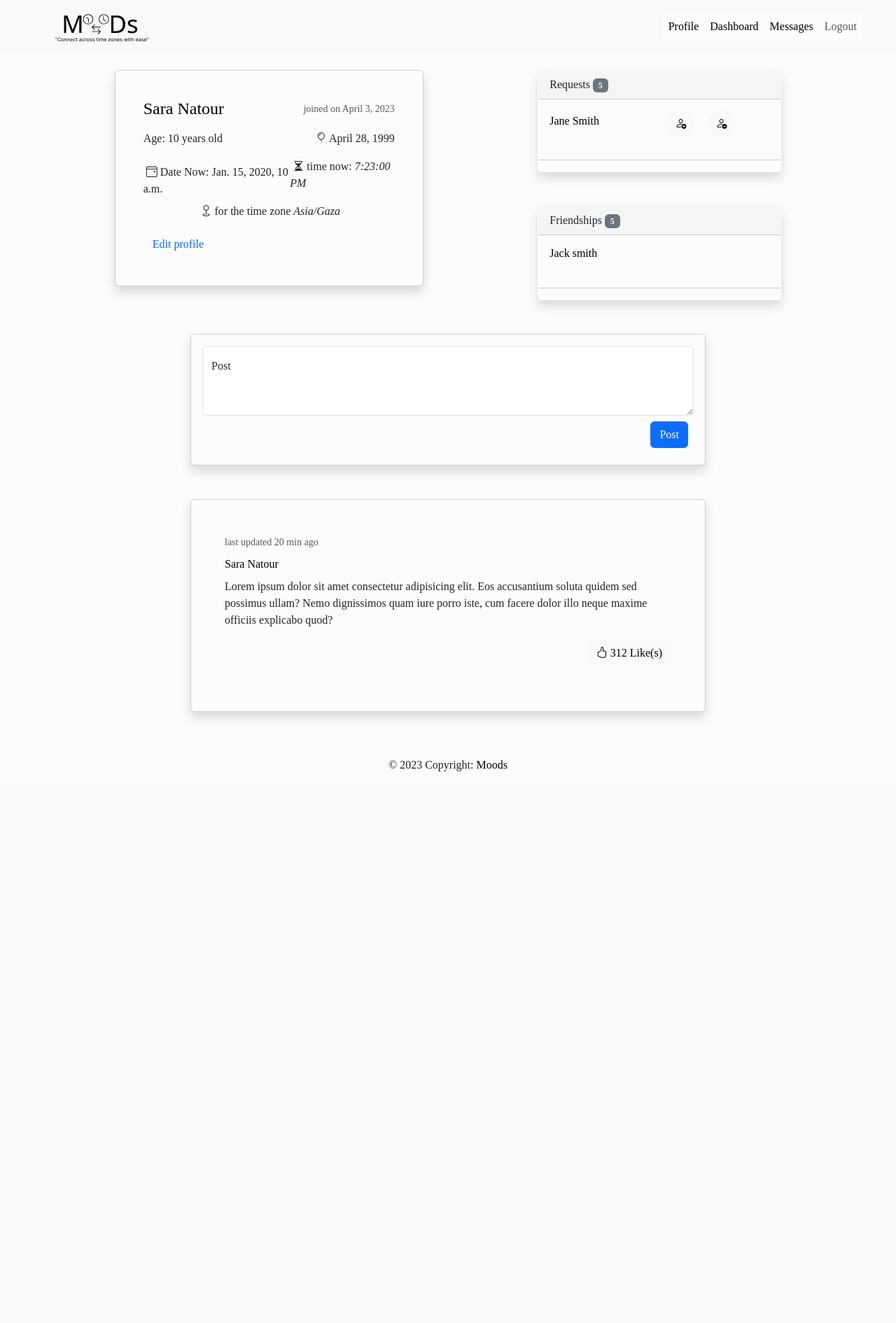
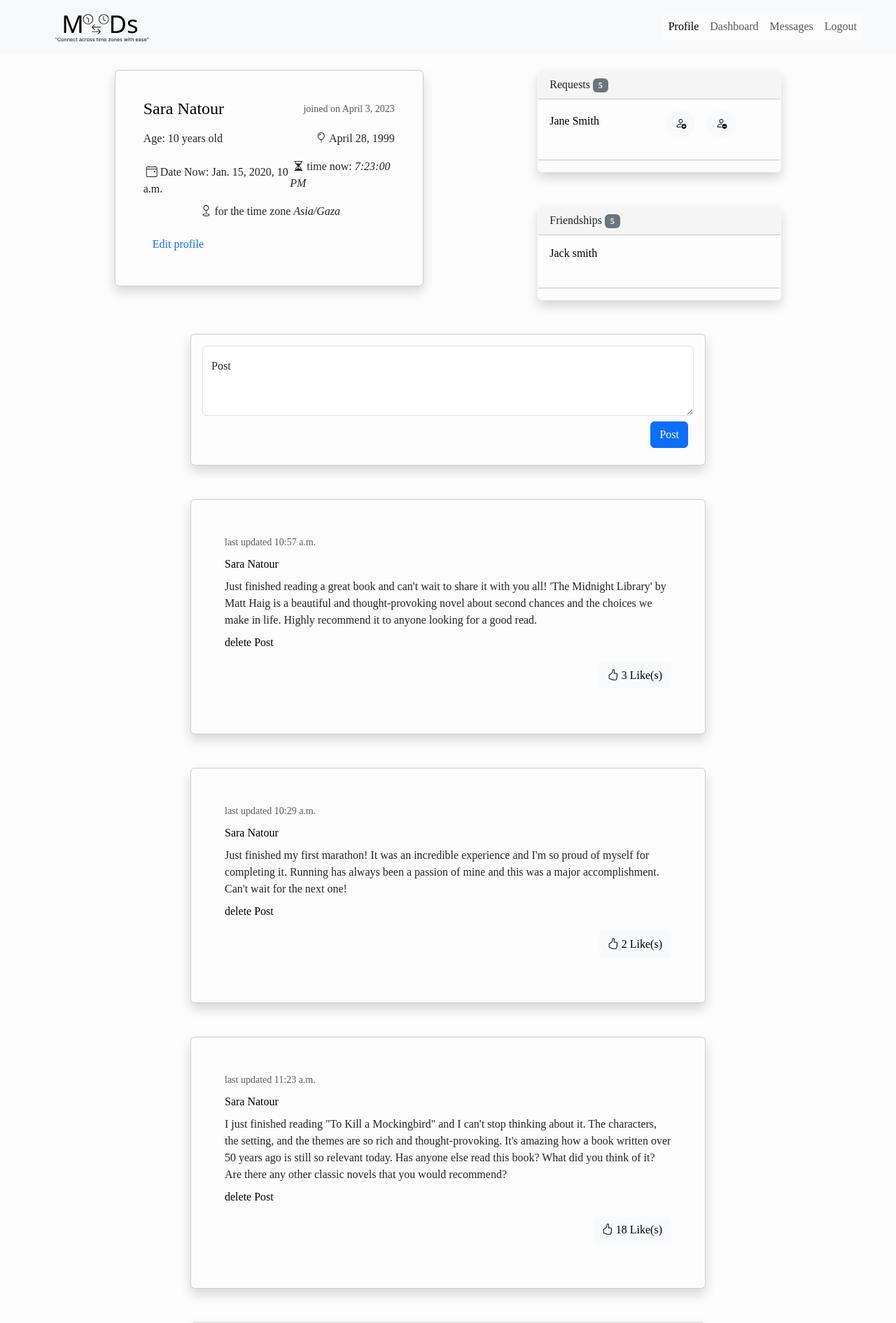
Before and after one commit to saranatour1/Moods, a Django app: template moods_project/login_with_regestration/templates/userprofile.html in a window 1280 px wide. Shown: the top 1890 px of the page at 70% size. Before the commit the page ends 1102 px from the top, so only its background shows below. Run offline with Django 3.2, Linux system fonts and the light colour scheme; data comes from the database, SQL or seed files in the repository; both versions use the stored data as it was after the commit; tables that the repository leaves empty hold one stand-in row (values such as "Sample post"); the template is opened without the code that fills it: values that come from a table or form of the project are taken from there, most other values are stand-ins (such as "Sample title", 1, 10 or a date in 2020); some libraries are stand-ins or nearby versions; some web fonts are replaced.

Commit message:
posting on the logged in user profile

```diff
--- a/moods_project/login_with_regestration/templates/userprofile.html
+++ b/moods_project/login_with_regestration/templates/userprofile.html
@@ -4,8 +4,9 @@
     <meta charset="UTF-8">
     <meta http-equiv="X-UA-Compatible" content="IE=edge">
     <meta name="viewport" content="width=device-width, initial-scale=1.0">
-    <title>Dashboard</title>
+    <title>User profile {{newUser.id}}</title>
     <!-- Bootstrap and Jquery files go here -->
+    <script src="https://code.jquery.com/jquery-3.6.4.min.js" integrity="sha256-oP6HI9z1XaZNBrJURtCoUT5SUnxFr8s3BzRl+cbzUq8=" crossorigin="anonymous"></script>
     <link rel="stylesheet" href="https://cdn.jsdelivr.net/npm/bootstrap-icons@1.10.3/font/bootstrap-icons.css">
     <link href="https://cdn.jsdelivr.net/npm/bootstrap@5.3.0-alpha2/dist/css/bootstrap.min.css" rel="stylesheet" integrity="sha384-aFq/bzH65dt+w6FI2ooMVUpc+21e0SRygnTpmBvdBgSdnuTN7QbdgL+OapgHtvPp" crossorigin="anonymous">
     <link rel="stylesheet" href="https://cdn.jsdelivr.net/npm/bootstrap-icons@1.10.3/font/bootstrap-icons.css"> {% load static %}
@@ -30,10 +31,10 @@
               <a class="nav-link active" aria-current="page" href="/user">Profile</a>
             </li>
             <li class="nav-item">
-              <a class="nav-link active" aria-current="page" href="/dashboard">Dashboard</a>
+              <a class="nav-link " aria-current="page" href="/dashboard">Dashboard</a>
             </li>
             <li class="nav-item">
-              <a class="nav-link active" aria-current="page" href="/messages">Messages</a>
+              <a class="nav-link " aria-current="page" href="/messages">Messages</a>
             </li>
             <li class="nav-item">
               <a class="nav-link" href="/logout">Logout</a>
@@ -175,7 +176,7 @@
         <div class="row d-flex justify-content-between ">
           <!-- Posting , commenting, showing the comment and posts -->
           <div class="col-12 col-sm-12 col-md-12 col-lg-8 col-xl-8 mx-auto  ">
-            <form action="/new_post" method="post" class="card shadow  mb-5 rounded">
+            <form action="/new_post" method="post" class="card shadow  mb-5 rounded postForm" >
               {%csrf_token%}
               <div class="card-body">
                 <div class="form-floating ">
@@ -185,24 +186,33 @@
                     <button class="btn btn-primary my-2 me-2" type="submit">Post</button>
                   </div>
                 </div>
+                <div id="error-message-post">
+
+                </div>
               </div>
             </form>
             <div class="w-100">
+              {% for post in all_posts %}
               <div class="card shadow mb-5 rounded">
                 <div class="card-body p-5">
-                  <small class="text-body-secondary my-2"> last updated 20 min ago</small>
-                  <p class="card-title my-2">
-                    <a href="/user">{{newUser.first_name}} {{newUser.last_name}} </a>
+                  <small class="text-body-secondary my-2"> last updated {{post.updated_at.time}}</small>
+                  <p class="card-title my-2"  > <a href="/user/{{post.user_who_post.id}}" > {{post.user_who_post.first_name}} {{post.user_who_post.last_name}}</a> </p>
+                  <p class="card-text text-wrap my-2"> {{post.post_content}} </p>
+                  {%if newUser == post.user_who_post%}
+                  <p>
+                    <a href="/delete/{{post.id}}"> delete Post</a>
                   </p>
-                  <p class="card-text text-wrap my-2"> Lorem ipsum dolor sit amet consectetur adipisicing elit. Eos accusantium soluta quidem sed possimus ullam? Nemo dignissimos quam iure porro iste, cum facere dolor illo neque maxime officiis explicabo quod? </p>
+                  {% endif %}
                   <div class="text-end my-3">
                     <button class="btn btn-light">
-                      <i class="bi bi-hand-thumbs-up"></i>
-                      <a href="/add_likes_to_posts">312 Like(s)</a>
-                    </button>
+                          <i class="bi bi-hand-thumbs-up"></i>
+                      <a class="likes_on_post" id="like_btn_{{post.id}}" href="/likeOnPost/{{post.id}}">{{post.likes_count}} Like(s)</a> </button>
                   </div>
+
                 </div>
               </div>
+              <!-- end of posts here -->
+              {% endfor %}
             </div>
           </div>
         </div>
@@ -234,6 +244,51 @@
         // console.log(timeString);
       }
       setInterval(updateTime, 1000);
+      // form for post submission, likes
+      $('.postForm').submit(function(e){
+        e.preventDefault();
+        $.ajax({
+            url: '/new_post',
+            method: 'post',
+            data: $(this).serialize(),
+            success: function(response){
+                if (response.success) {
+                  location.reload(); //instead of reload get the post contant as variables and implement in them new 'refreshed' statmets
+                  console.log(response)
+                } else {
+                    var errors = response.errors;
+                    var errorList = '<ul class="list-unstyled">';
+                    for (var i=0; i<errors.length; i++) {
+                        errorList += '<li class="text-danger">' + errors[i] + '</li>';
+                    }
+                    errorList += '</ul>';
+                    $('#error-message-post').html(errorList);
+                    console.log('adding post failed:', errors);
+                }
+            }
+        });
+      return false;
+    });
+
+    // Likes
+    $(document).ready(function() {
+            $('.likes_on_post').click(function(e) {
+              e.preventDefault();
+              var post_id = $(this).attr('href').split('/').pop(); //get the post id from the href id
+              var like_btn = $(this); //the id itself
+              $.ajax({
+                url: '/likeOnPost/' + post_id,
+                method: 'GET', //get method ,not post
+                success: function(data) { //update the number of likes in real time
+                  like_btn.text(data.likes_count + ' Like(s)');
+                },
+                error: function(xhr, status, error) {
+                  console.error(xhr.responseText);
+                }
+              });
+            });
+          });
+
     </script>
     <script src="https://cdn.jsdelivr.net/npm/bootstrap@5.3.0-alpha2/dist/js/bootstrap.bundle.min.js" integrity="sha384-qKXV1j0HvMUeCBQ+QVp7JcfGl760yU08IQ+GpUo5hlbpg51QRiuqHAJz8+BrxE/N" crossorigin="anonymous"></script>
   </body>
```
Also changed, not shown: moods_project/login_with_regestration/views.py (+23 -35 lines), moods_project/db.sqlite3.
